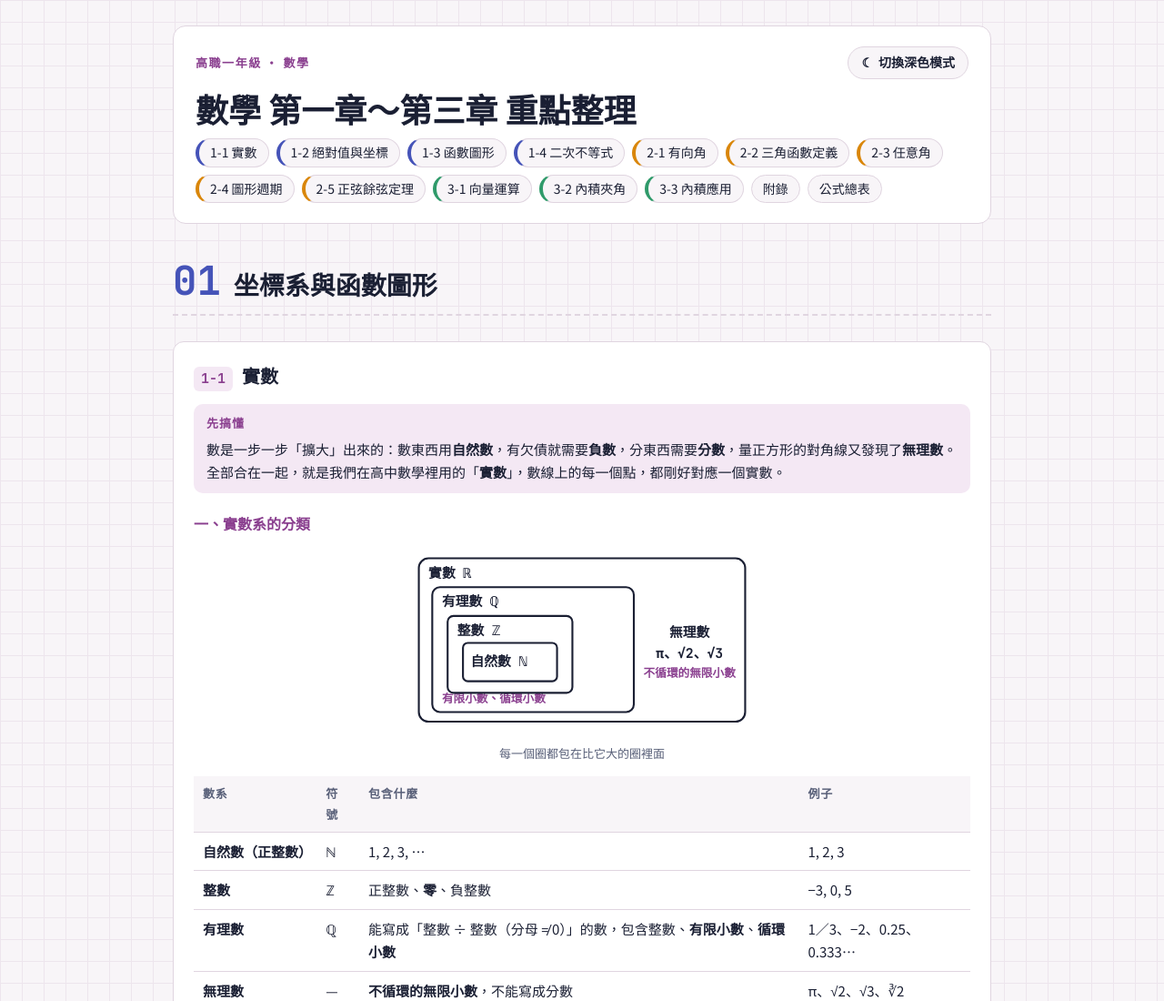
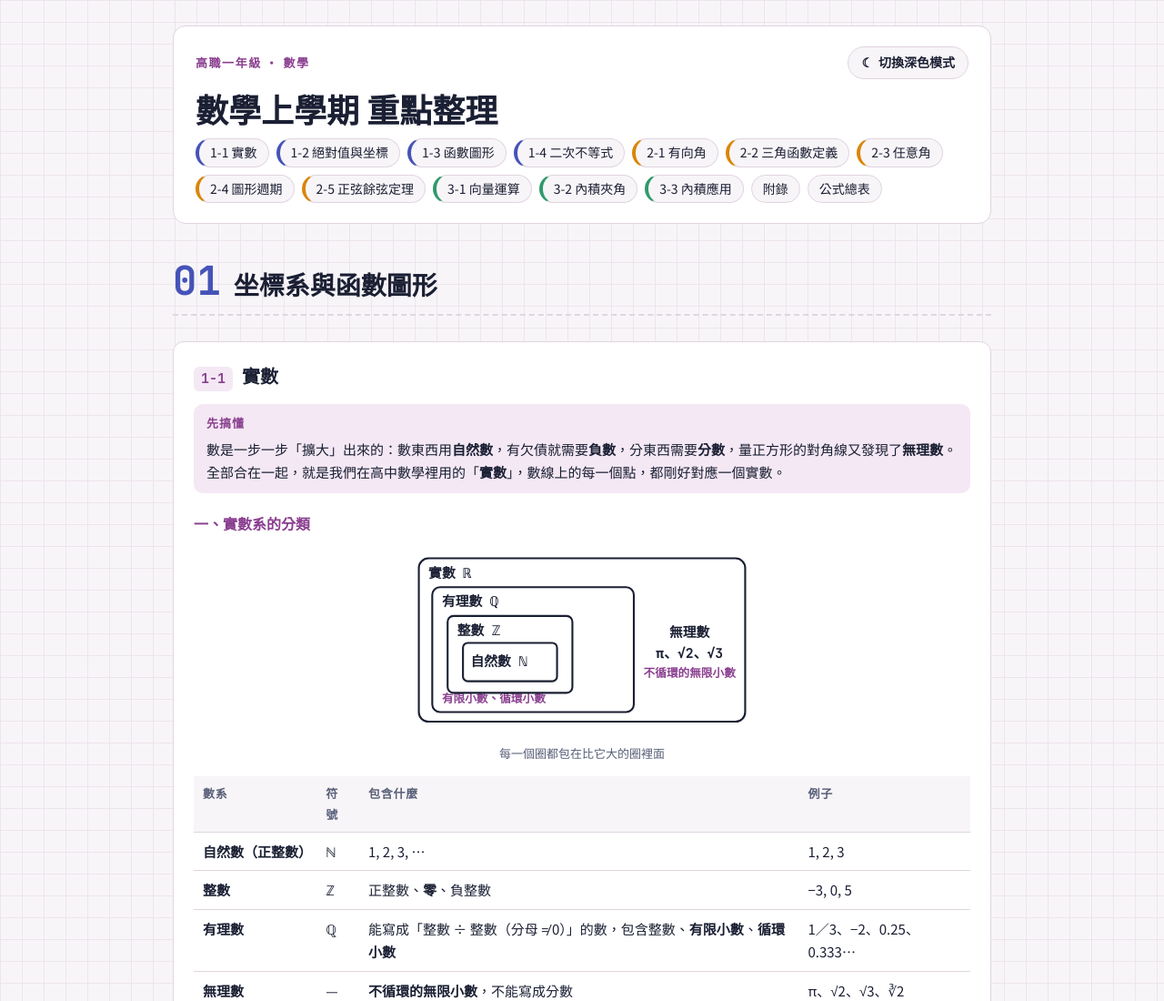
Before and after one commit to chou100327-source/math, a plain HTML site: page index.html in a window 1280 px wide. Shown: the top 1100 px of the page at 91% size. Drawn offline with Linux system fonts and the light colour scheme.

Commit message:
Rename to 上學期 重點整理
Co-Authored-By: Claude Sonnet 5.5 <noreply@anthropic.com>

```diff
--- a/index.html
+++ b/index.html
@@ -3,7 +3,7 @@
 <head>
 <meta charset="utf-8">
 <meta name="viewport" content="width=device-width, initial-scale=1, viewport-fit=cover">
-<title>數學 重點整理</title>
+<title>數學上學期 重點整理</title>
 <link rel="preconnect" href="https://fonts.googleapis.com">
 <link rel="preconnect" href="https://fonts.gstatic.com" crossorigin>
 <link rel="stylesheet" href="https://fonts.googleapis.com/css2?family=Noto+Sans+TC:wght@400;500;700;900&family=JetBrains+Mono:wght@500;700&display=swap">
@@ -179,7 +179,7 @@ ruby .vec::before { display: none; }
 <body><div class="wrap">
 <header class="top">
   <div class="toprow"><div class="eyebrow">高職一年級 · 數學</div><button type="button" class="theme-btn" id="themeBtn">切換深色模式</button></div>
-  <h1>數學 第一章～第三章 重點整理</h1>
+  <h1>數學上學期 重點整理</h1>
   <nav class="toc" aria-label="目錄">
     <a class="c1" href="#s1-1">1-1 實數</a><a class="c1" href="#s1-2">1-2 絕對值與坐標</a><a class="c1" href="#s1-3">1-3 函數圖形</a><a class="c1" href="#s1-4">1-4 二次不等式</a><a class="c2" href="#s2-1">2-1 有向角</a><a class="c2" href="#s2-2">2-2 三角函數定義</a><a class="c2" href="#s2-3">2-3 任意角</a><a class="c2" href="#s2-4">2-4 圖形週期</a><a class="c2" href="#s2-5">2-5 正弦餘弦定理</a><a class="c3" href="#s3-1">3-1 向量運算</a><a class="c3" href="#s3-2">3-2 內積夾角</a><a class="c3" href="#s3-3">3-3 內積應用</a><a href="#appx">附錄</a><a href="#sum">公式總表</a>
   </nav>
```
Also changed, not shown: 1 other file.
